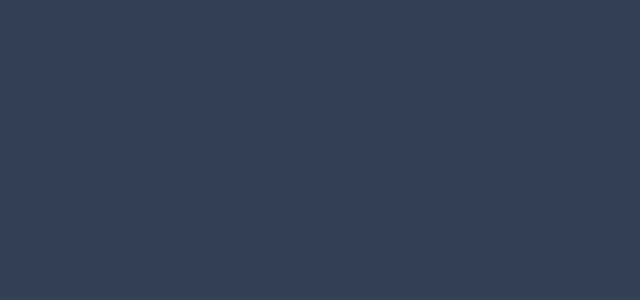
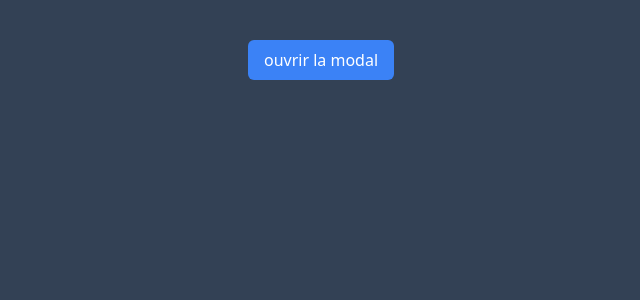
Before and after one commit to CodeurCopieur/react-js-cours, a React (Vite) app in the folder 6.Créer-des-composants-courants/: page / in a window 1280 px wide. Shown: the top 300 px of the page, without its empty margins (319-959 px from the left). Built offline with nearby package versions, Linux system fonts and the light colour scheme.

Commit message:
Coder une fenêtre modale

```diff
--- a/6.Créer-des-composants-courants/src/App.jsx
+++ b/6.Créer-des-composants-courants/src/App.jsx
@@ -1,8 +1,10 @@
+import ModalButton from './lessons/1.Créer-une-fenêtre-modale-avec-un-portal/ModalButton'
+
 function App() {
 
   return (
     <div className="min-h-screen bg-slate-700 pt-10">
-
+      <ModalButton />
     </div>
   )
 }
--- /dev/null
+++ b/6.Créer-des-composants-courants/src/lessons/1.Créer-une-fenêtre-modale-avec-un-portal/ModalButton.jsx
@@ -0,0 +1,20 @@
+import { useState } from 'react'
+import { createPortal } from 'react-dom'
+import ModalContent from './ModalContent'
+
+export default function ModalButton() {
+  const [isOpen, setIsOpen] = useState(false);
+
+  return (
+    <>
+      <button
+        className='mx-auto block bg-blue-500 text-white px-4 py-2 rounded-md'
+        onClick={() => setIsOpen(true)}
+      >
+        ouvrir la modal
+      </button>
+
+      {isOpen && createPortal(<ModalContent closeModal={() => setIsOpen(false)}/>, document.body)}
+    </>
+  )
+}
--- /dev/null
+++ b/6.Créer-des-composants-courants/src/lessons/1.Créer-une-fenêtre-modale-avec-un-portal/ModalContent.jsx
@@ -0,0 +1,14 @@
+export default function ModalContent({ closeModal }) {
+  return (
+    <div onClick={closeModal}
+         className='fixed inset-0 bg-black bg-opacity-50 flex justify-center items-center'>
+            <div onClick={(e) => e.stopPropagation()}
+                 className='bg-slate-300 text-slate-800 p-10 rounded-md relative mb-[10vh]'>
+                <h1>Modal Content</h1>
+                <button onClick={closeModal} className='absolute top-0 right-0'>Fermer</button>
+
+                <p>Lorem ipsum dolor sit amet consectetur adipisicing elit. Quisquam, quos.</p>
+            </div>
+    </div>
+  )
+}
```
